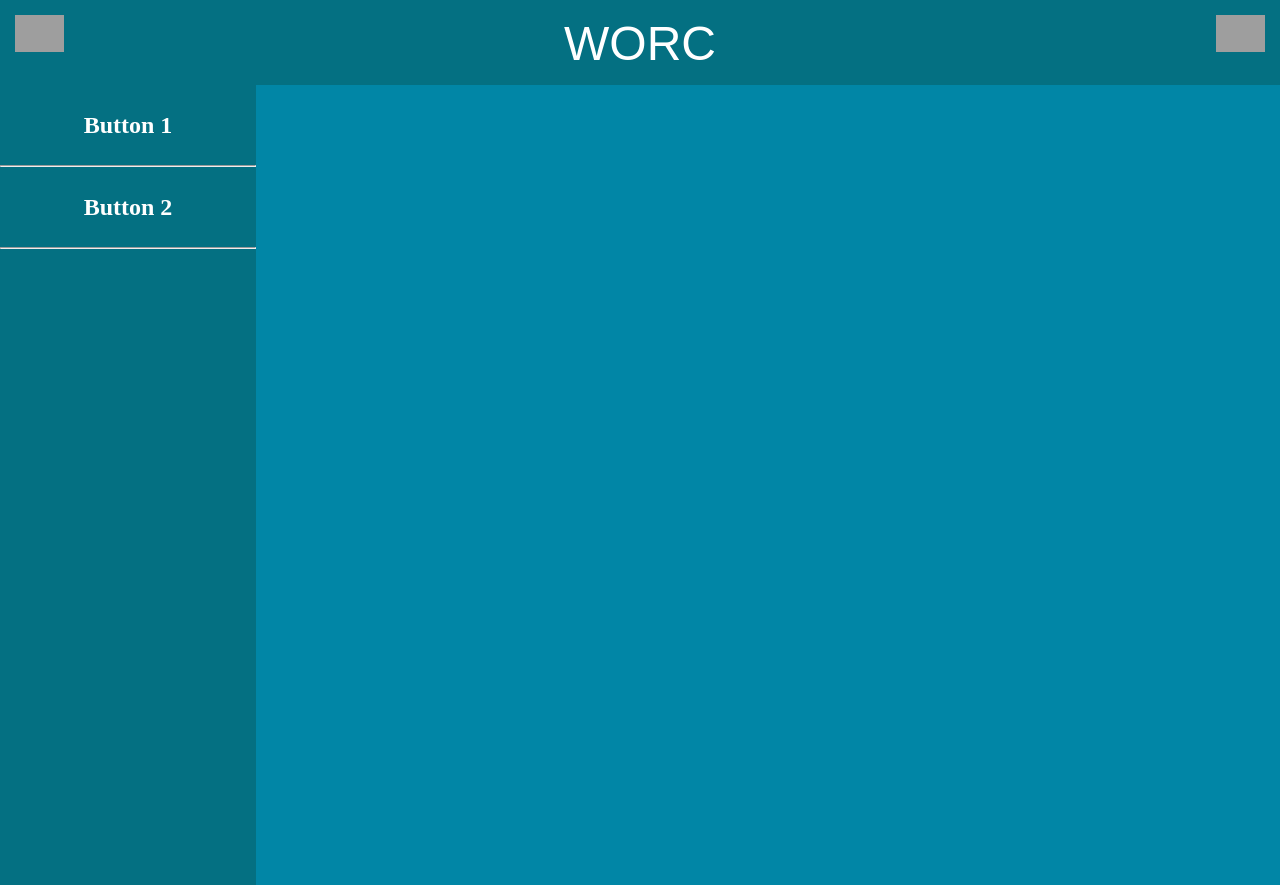
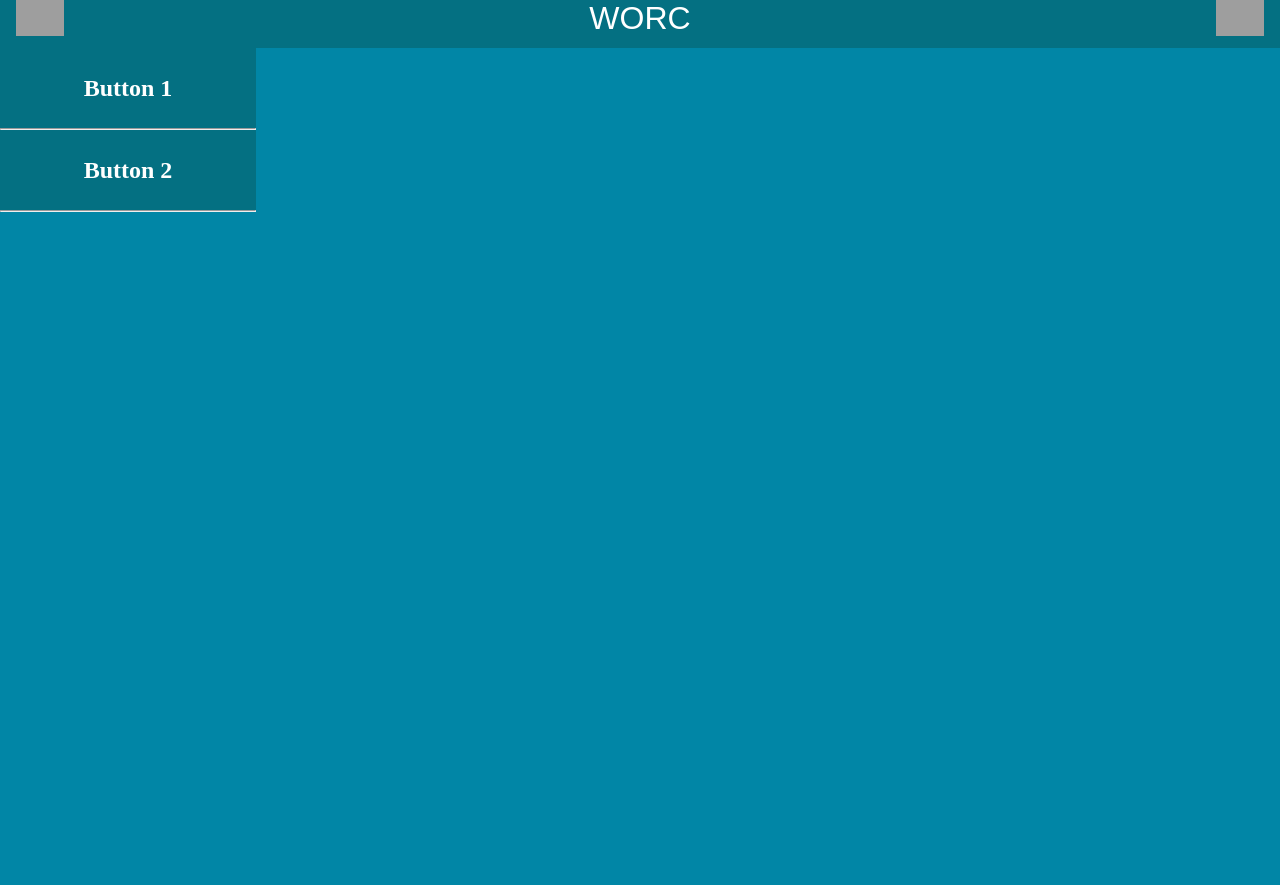
Before and after one commit to kavyashree1903/teamapp, a React (Create React App) app: page / in a window 1280 px wide. After the commit the page ends 800 px from the top, so only its background shows below. Built offline with nearby package versions, Linux system fonts and the light colour scheme; grey boxes are pictures that could not be loaded.

Commit message:
Made navbar work with side menu

```diff
--- a/src/App.css
+++ b/src/App.css
@@ -1,5 +1,4 @@
-
-.container-app{
+body{
 	background-color: #0186a6;
 }
 @import url('https://fonts.googleapis.com/css2?family=Montserrat:wght@300;400;500&display=swap');
--- a/src/Components/Individual/Essentials/Navbar/Navbar.css
+++ b/src/Components/Individual/Essentials/Navbar/Navbar.css
@@ -1,88 +1,63 @@
 #nav {
-	width: 100%;
-	float: left;
-	margin: 0 0 3em 0;
-	padding: 0;
-	list-style: none;
-}
-
-#nav li {
 	float: left;
 }
 
 #nav {
+	margin: 0;
 	width: 100%;
-	float: left;
-	margin: 0 0 3em 0;
 	padding: 0;
-	list-style: none;
 	background-color: #047082;
-	height: 85px;
+	height: 6vh;
 
-}
-
-#nav li a {
-	display: block;
-	padding: 8px 15px;
-	text-decoration: none;
-	font-weight: bold;
-	color: #ffffff;
 }
 
 .container-navbar{
 	text-align: center;
-	text-decoration: none;
-	margin-top: 14px;
 }
 
 .app-title{
 	text-decoration: none;
 	font-style: normal;
 	font-weight: normal;
-	font-size: 48px;
-	line-height: 59px;
 	color: #FFFFFF;
-	width: 48.75px;
-	padding: 8px 15px;
-	text-decoration: none;
+	font-size: 4vh;
+	width: 20vh;
 	color: #ffffff;
-	height: 38px;
 	font-family: 'Montserrat', sans-serif;
 	font-style: normal;
 	font-weight: normal;
-	font-size: 48px;
-	line-height: 59px;
-	margin-top: 15px;
+	margin-top: 1vh;
+	margin-bottom: 1vh;
 
 }
 
 .left-hamburger{
 	position: absolute;
-	left: 0px;
-	top: 0px;
-	padding: 0px;
+	left: 0vh;
+	top: 0vh;
+	padding: 0vh;
 	border: none;
-	font-size: 0px;
+	font-size: 0vh;
 	background: transparent;
 	cursor: pointer;
-	width: 48.75px;
-	margin: 8px 15px;
-	margin-top: 15px;
+	width: 6vh;
+	margin: 1vh 2vh;
+	margin-top: 0.001vh;
 }
 
 .right-hamburger{
 	position: absolute;
-	right: 0px;
-	top: 0px;
-	padding: 0px;
+	right: 0vh;
+	top: 0vh;
+	padding: 0vh;
 	border: none;
-	font-size: 0px;
-	width: 48.75px;
-	margin: 8px 15px;
-	margin-top: 15px;
+	font-size: 0vh;
+	width: 6vh;
+	margin: 1vh 2vh;
+	margin-top: 0.001vh;
 	cursor: pointer;
 }
 
-ul#nav{
-	margin-bottom: 0px;
+div#nav{
+	margin-bottom: 0vh
 }
--- a/src/Components/Individual/Essentials/Navbar/Navbar.js
+++ b/src/Components/Individual/Essentials/Navbar/Navbar.js
@@ -5,13 +5,13 @@ class Navbar extends React.Component{
 	render() {
 		return (
 			<div>
-				<ul id="nav">
+				<div id="nav">
 					 <div className="container-navbar">
 					 <img className="left-hamburger" src="https://ik.imagekit.io/m52sq26n4h/menu-white-18dp.svg"/>
 					 <a className="app-title" href="#">WORC</a>
 					 <img className="right-hamburger" src="https://ik.imagekit.io/m52sq26n4h/menu-white-18dp.svg"/>
 					 </div>
-				</ul>
+				</div>
 			</div>
 		)
 	}
--- a/src/Components/Individual/Essentials/Side_Menu/side_menu.css
+++ b/src/Components/Individual/Essentials/Side_Menu/side_menu.css
@@ -1,5 +1,5 @@
 .side-menu{
-	height: 100vh;
+	height: 100%;
 	display: flex;
 	flex-direction: column;
 	justify-content: flex-start;
```
